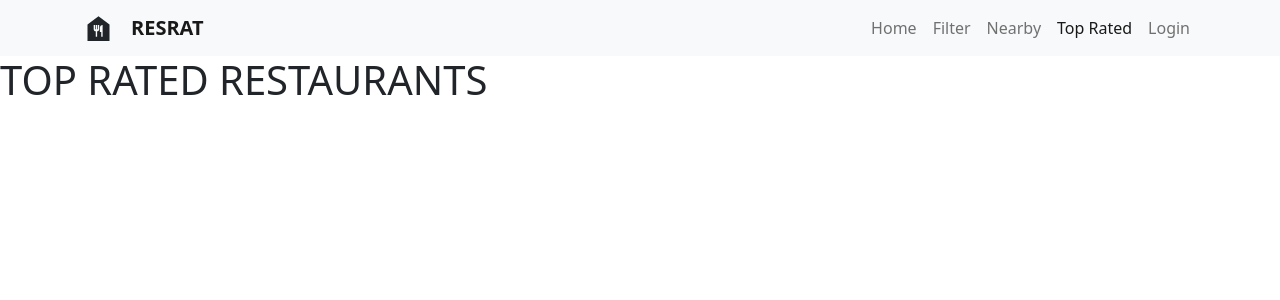
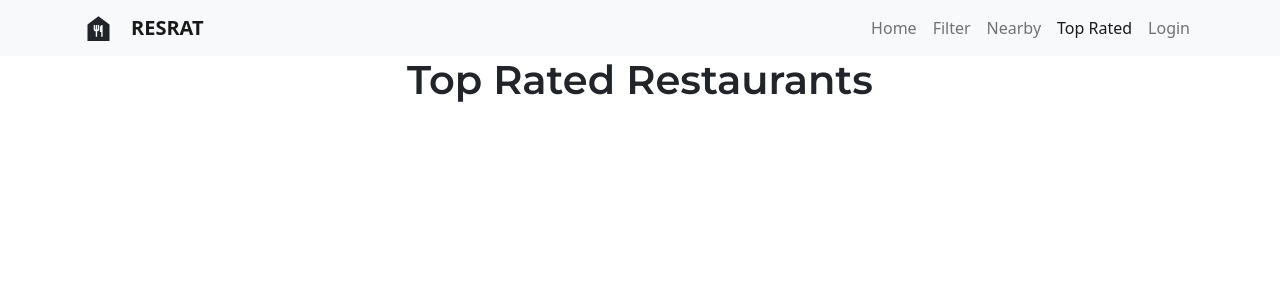
Before and after one commit to rba1aji/restoview, a React (Create React App) app: page /top-rated-restaurants in a window 1280 px wide. Shown: the top 300 px of the page. Built offline with nearby package versions, Linux system fonts and the light colour scheme.

Commit message:
index.css editing

```diff
--- a/src/pages/TopRated/index.js
+++ b/src/pages/TopRated/index.js
@@ -1,4 +1,4 @@
 import React from 'react';
 export default function TopRated() {
-  return <h1>TOP RATED RESTAURANTS</h1>;
+  return <h1>Top Rated Restaurants</h1>;
 }
--- a/src/style.css
+++ b/src/style.css
@@ -1,7 +1,11 @@
 /* p {
   font-family: -apple-system, BlinkMacSystemFont, 'Segoe UI', Roboto, Oxygen,
     Ubuntu, Cantarell, 'Open Sans', 'Helvetica Neue', sans-serif;
+} */
+h1,
+p {
+  font-family: 'Montserrat', sans-serif;
+  margin-bottom: 0;
+  font-weight: bold;
+  text-align: center;
 }
-h1{
-  font-family: 'Montserrat', sans-serif;
-} */
```
